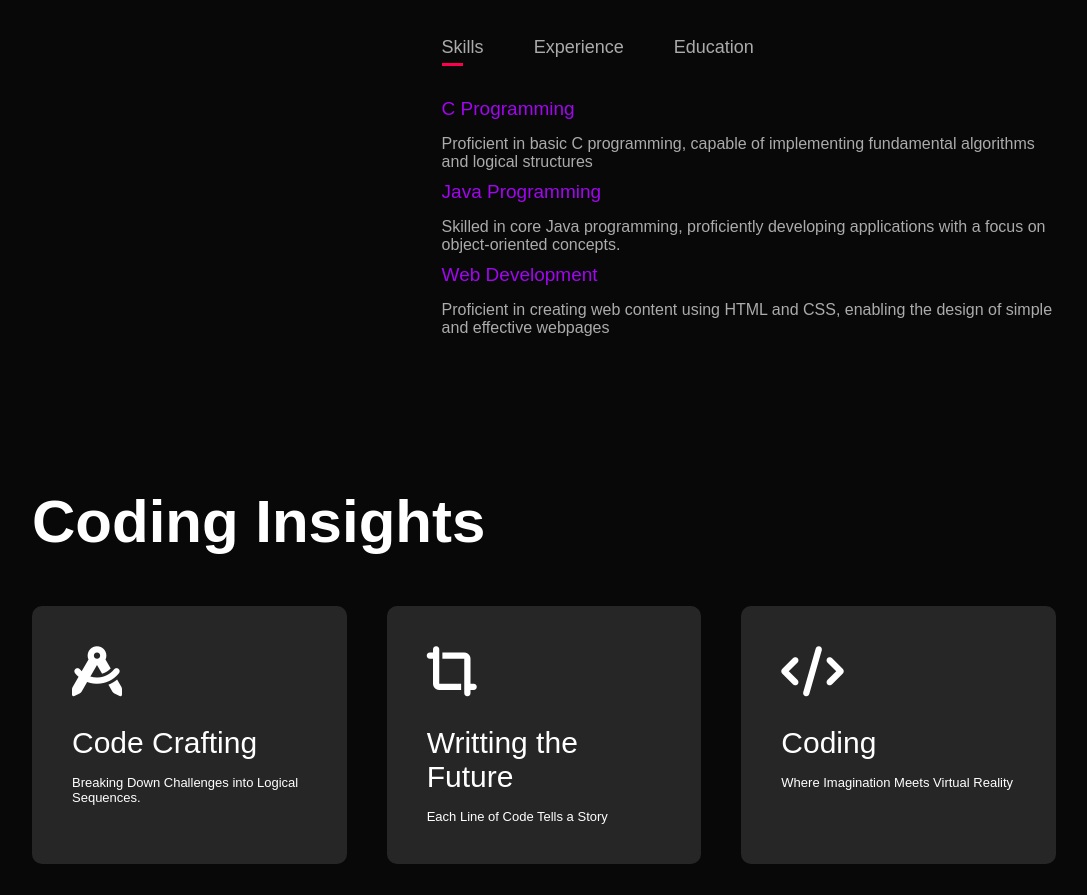
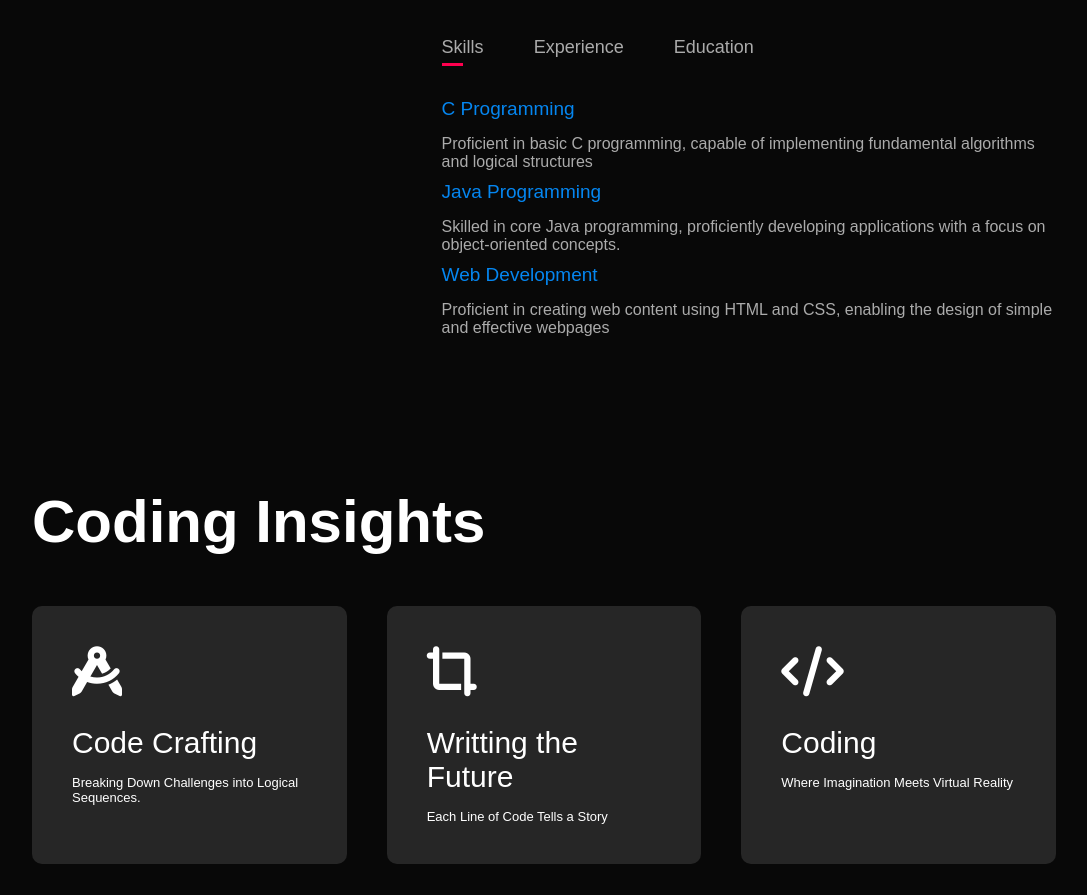
Before and after one commit to saneemXcode/My-Portfolio-Website, a plain HTML site: page index.html in a window 1280 px wide. Shown: the part 873-1768 px from the top of the page, without its empty margins (96-1183 px from the left). Drawn offline with nearby package versions, Linux system fonts and the light colour scheme.

Commit message:
color change

```diff
--- a/style.css
+++ b/style.css
@@ -178,7 +178,7 @@ nav ul li a:hover::after {
     margin: 10px 0;
 }
 .tab-contents ul li span{
-    color: rgb(162, 5, 240);
+    color: rgb(5, 134, 240);
     font-size: 19px;
 }
 .tab-contents{
```
